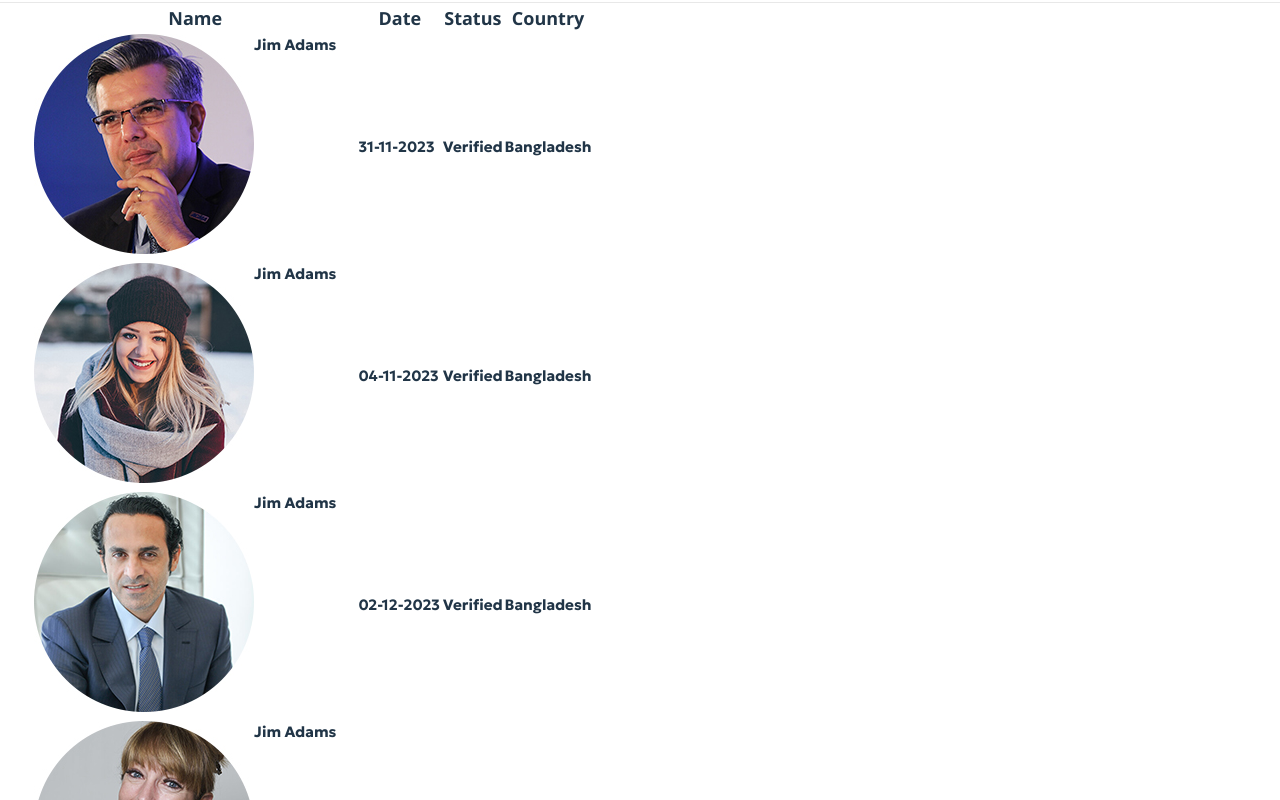
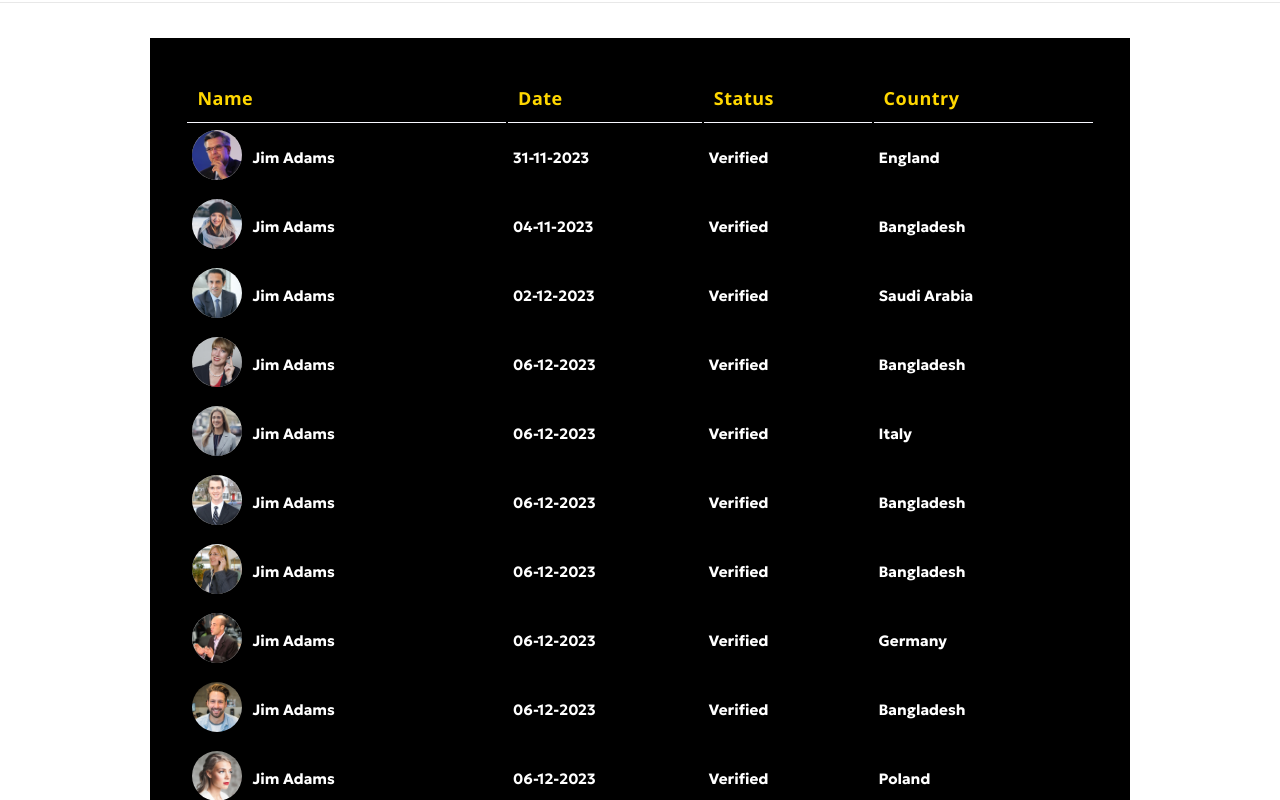
Before and after one commit to HR-Rana/forYou-clientProject, a React (Vite) app in the folder For-You/: page /Verifired-members in a window 1280 px wide. Shown: the part 180-980 px from the top of the page. Built offline with nearby package versions, Linux system fonts and the light colour scheme; what ldrs would draw is missing.

Commit message:
verified user done

```diff
--- a/For-You/src/pages/Investment/VerifiedMember/VerifiedMember.jsx
+++ b/For-You/src/pages/Investment/VerifiedMember/VerifiedMember.jsx
@@ -1,19 +1,19 @@
-import React from 'react'
-import VerifiedUserList from './VerifiedUserList'
+import React from "react";
+import VerifiedUserList from "./VerifiedUserList";
 
 export default function VerifiedMember() {
 	return (
-    <div className='verified-member-page'>
+		<div className="verified-member-page">
 			<div className="page-title">
 				<h3>Our Verified Users...</h3>
 			</div>
 			<section>
-            <div className="container-fluid">
-                <div>
-                    <VerifiedUserList/>
+				<div className="container-fluid transaction-short-view">
+					<div className="transaction">
+						<VerifiedUserList />
 					</div>
 				</div>
 			</section>
 		</div>
-  )
+	);
 }
--- a/For-You/src/pages/Investment/VerifiedMember/VerifiedUserList.jsx
+++ b/For-You/src/pages/Investment/VerifiedMember/VerifiedUserList.jsx
@@ -12,7 +12,7 @@ import img10 from "../../../assets/images/10.jpg";
 
 export default function VerifiedUserList() {
 	return (
-		<div className="verified-user-card">
+		<div className="verified-user-card ">
 			<table>
 				<thead>
 					<th>Name</th>
@@ -38,7 +38,7 @@ export default function VerifiedUserList() {
 						<h5> Verified</h5>
 					</td>
 					<td>
-						<h5> Bangladesh</h5>
+						<h5> England</h5>
 					</td>
 				</tr>
 				<tr>
@@ -80,7 +80,7 @@ export default function VerifiedUserList() {
 						<h5> Verified</h5>
 					</td>
 					<td>
-						<h5> Bangladesh</h5>
+						<h5>Saudi Arabia</h5>
 					</td>
 				</tr>
 				<tr>
@@ -122,7 +122,7 @@ export default function VerifiedUserList() {
 						<h5> Verified</h5>
 					</td>
 					<td>
-						<h5> Bangladesh</h5>
+						<h5>Italy</h5>
 					</td>
 				</tr>
 				<tr>
@@ -185,7 +185,7 @@ export default function VerifiedUserList() {
 						<h5> Verified</h5>
 					</td>
 					<td>
-						<h5> Bangladesh</h5>
+						<h5>Germany</h5>
 					</td>
 				</tr>
 				<tr>
@@ -227,7 +227,7 @@ export default function VerifiedUserList() {
 						<h5> Verified</h5>
 					</td>
 					<td>
-						<h5> Bangladesh</h5>
+						<h5>Poland</h5>
 					</td>
 				</tr>
 			</table>
```
Lines whose indentation alone changed are shown as unchanged.
